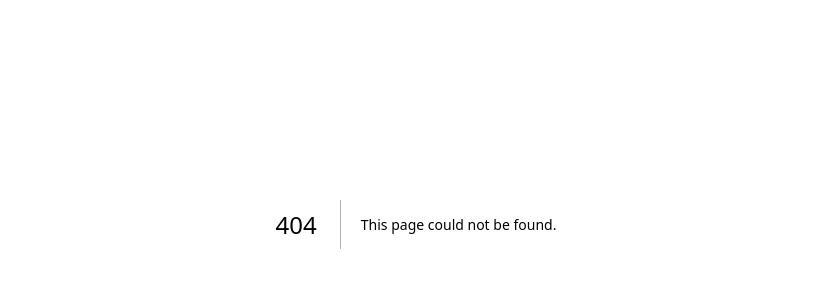
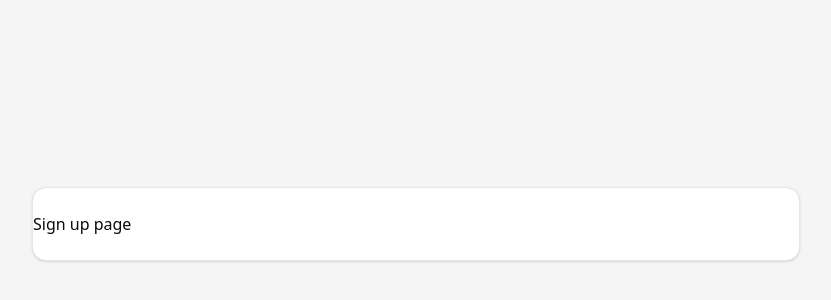
Before and after one commit to dev-smashik/MeetAi, a Next.js app: page /sign-up in a window 1280 px wide. Before the commit this address had no page. Shown: the part 176-476 px from the top of the page, without its empty margins (224-1055 px from the left). Built offline with nearby package versions, Linux system fonts and the light colour scheme.

Commit message:
hide auth from url

```diff
--- a/src/app/auth/layout.tsx
+++ b/src/app/(auth)/layout.tsx
@@ -4,8 +4,10 @@ interface Props {
 
 const Layout = ({ children }: Props) => {
     return (
-        <div>
+        <div className="bg-muted flex min-h-svh flex-col items-center justify-center p-6 md:p-10">
+        <div className="w-full max-w-sm md:max-w-3xl">
             {children}
+        </div>
         </div>
     );
 }
--- /dev/null
+++ b/src/app/(auth)/sign-in/page.tsx
@@ -0,0 +1,10 @@
+import { Card } from "@/components/ui/card";
+
+const Page = () => {
+  return (
+  <Card>
+    Sign in page</Card>
+);
+}
+
+export default Page;
--- /dev/null
+++ b/src/app/(auth)/sign-up/page.tsx
@@ -0,0 +1,12 @@
+import { Card } from "@/components/ui/card";
+
+const Page = () => {
+  return (
+  <Card>
+    Sign up page
+
+  </Card>
+);
+}
+
+export default Page;
--- a/src/app/auth/sign-in/page.tsx
+++ /dev/null
@@ -1,15 +0,0 @@
-import { Card } from "@/components/ui/card";
-
-const Page = () => {
-    return(
-        <div className="bg-muted flex min-h-svh flex-col items-center justify-center p-6 md:p-10">
-            <div className="w-full max-w-sm md:max-w-3xl">
-                <Card>
-                    Sign in page.
-                </Card>
-            </div>
-        </div>
-    );
-}
-
-export default Page;
--- a/src/app/auth/sign-up/page.tsx
+++ /dev/null
@@ -1,9 +0,0 @@
-const Page = () => {
-    return(
-        <div>
-            Sign up page.
-        </div>
-    );
-}
-
-export default Page;
```
